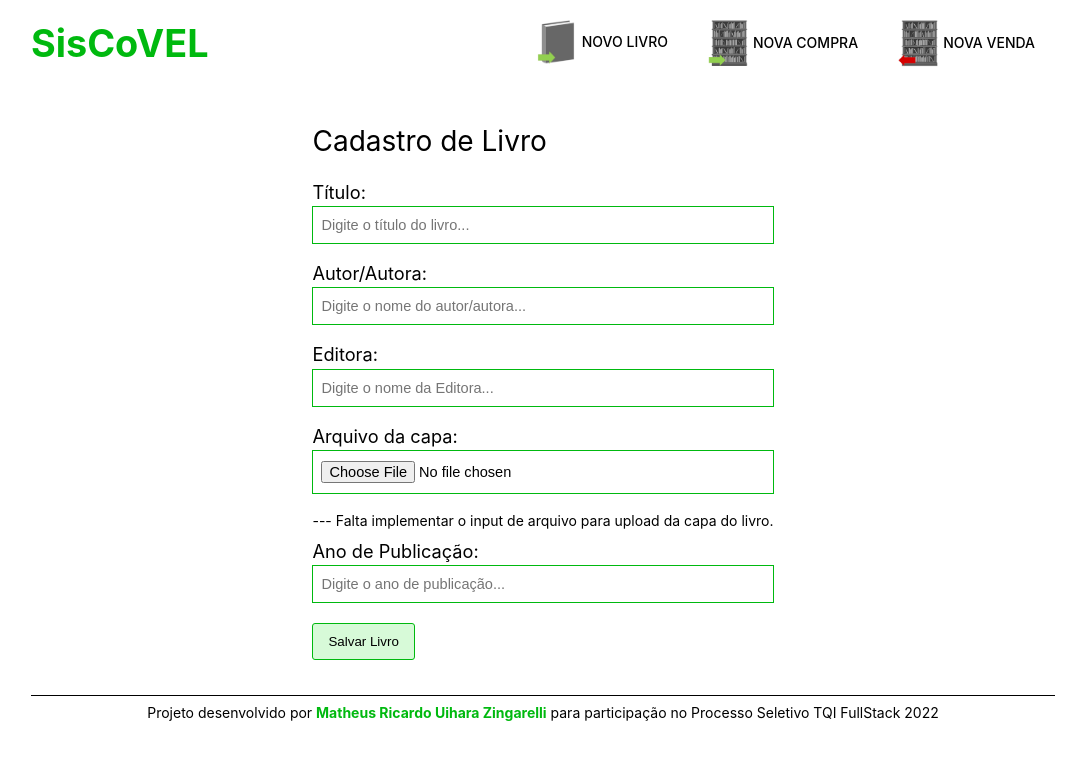
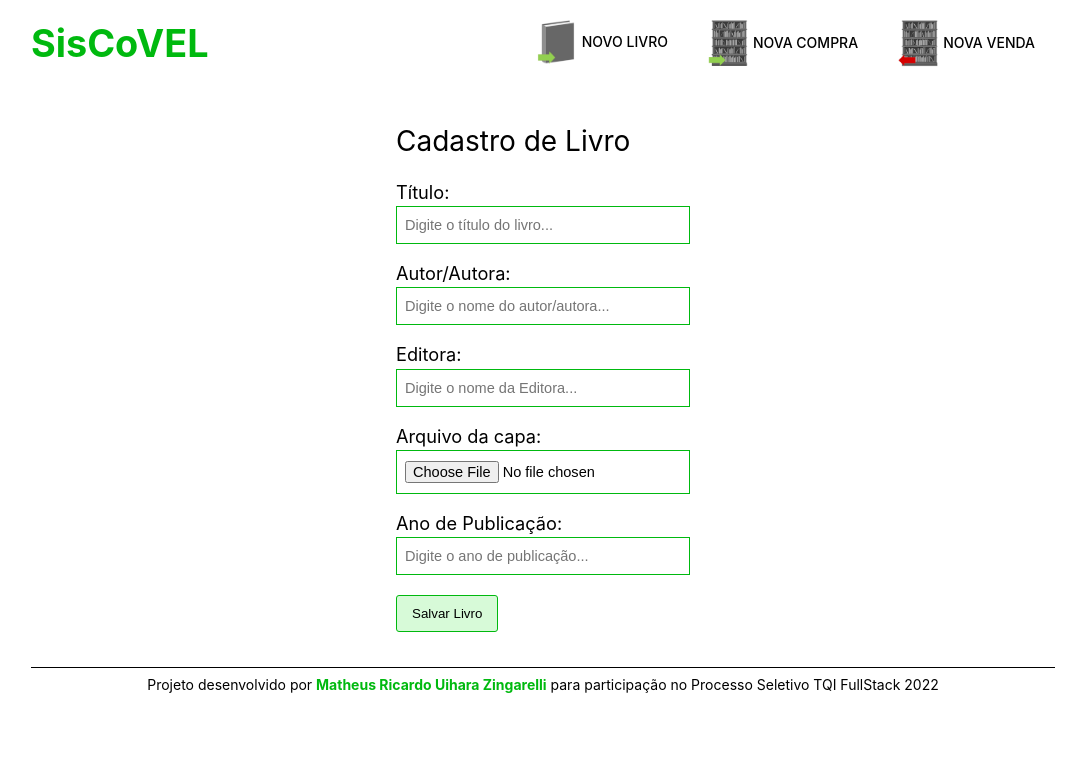
Before and after one commit to zingarelli/tqi_evolution_fullstack_2022, a React (Create React App) app in the folder frontend/: page /book in a window 1280 px wide. Shown: the top 760 px of the page, without its empty margins (97-1162 px from the left). Built offline with nearby package versions, Linux system fonts and the light colour scheme.

Commit message:
revisão e limpeza do código

```diff
--- a/frontend/src/components/form/BookForm.jsx
+++ b/frontend/src/components/form/BookForm.jsx
@@ -22,18 +22,16 @@ function BookForm(){
         })
             .then((response) => response.json())
             .then((result) => {
+                //show success message and clear input values
                 setShowMessage(true);
                 setBook('');
             })
             .catch((err) => console.log(err))
     }
+
     //add value of an input to a book object
     function addInput(e){
         setBook({...book, [e.target.name]: e.target.value})
-    }
-
-    function addImage(e){
-        console.log(e.target.value);
     }
 
     return(
@@ -66,7 +64,7 @@ function BookForm(){
                 value={book.publisher}
                 handleOnChange={addInput}
             />
-            {/* TODO: create logic to send the image to DB */}
+            {/* TODO: handle imagem file and create logic to send it to DB */}
             <Input
                 type='file'
                 lblText='Arquivo da capa:'
@@ -75,7 +73,6 @@ function BookForm(){
                 value={book.imageSrc}
                 handleOnChange={addInput}
             />
-            <p>--- Falta implementar o input de arquivo para upload da capa do livro.</p> <br />
             <Input
                 type='number'
                 lblText='Ano de Publicação:'
--- a/frontend/src/components/form/SelectMultiple.jsx
+++ b/frontend/src/components/form/SelectMultiple.jsx
@@ -1,7 +1,6 @@
 import { useState } from "react";
 
 import BookSaleCard from "../cards/BookSaleCard";
-import Input from "./Input";
 
 import styles from './SelectMultiple.module.css';
 
@@ -25,6 +24,8 @@ function SelectMultiple({ items, legend, handleOnChange, handleSubmit }){
             <form onSubmit={handleSubmit} className={styles.formContainer}>
                 {items.map((item) => (
                     // TODO: create a checkbox component?
+                    // TODO: hide checkbox and add a thicker border when item is clicked
+                    // TODO: value in the input text is being replicated to all inputs. Why?
                     <div key={item.id} className={styles.item}>
                         <input
                             type="checkbox"
--- a/frontend/src/components/form/SubmitButton.jsx
+++ b/frontend/src/components/form/SubmitButton.jsx
@@ -1,5 +1,10 @@
 import styles from './SubmitButton.module.css';
 
+/**
+ * Create a button with personalized text
+ * @param {string} text - personalized text for the button
+ * @returns a button component
+ */
 function SubmitButton({text}){
     return(
         <button className={styles.container}>{text}</button>
--- a/frontend/src/components/layout/Message.jsx
+++ b/frontend/src/components/layout/Message.jsx
@@ -12,6 +12,7 @@ function Message({ text }){
 
     useEffect(() =>{
         setVisible(true);
+        // TODO: should we set the timeout value as a prop, so it can be changed dinamically?
         setTimeout(() => {
             setVisible(false);
         }, 3000);
--- a/frontend/src/components/layout/Navbar.jsx
+++ b/frontend/src/components/layout/Navbar.jsx
@@ -7,9 +7,7 @@ import book from '../../img/addBook.png';
 import purchase from '../../img/addPurchase.png';
 import order from '../../img/addOrder.png';
 
-/**
- * Creates header menu, with logo and links to other pages
- */
+// Creates header menu, with logo and links to other pages
 function Navbar(){
     return(
         <nav className={styles.menu}>
--- a/frontend/src/components/pages/Book.jsx
+++ b/frontend/src/components/pages/Book.jsx
@@ -1,6 +1,5 @@
 import BookForm from '../form/BookForm';
 
-//create page to register a new book
 function Book(){
     return(
         <div>
```
Also changed, not shown: frontend/src/components/cards/BookSaleCard.jsx (+7 -0 lines).
